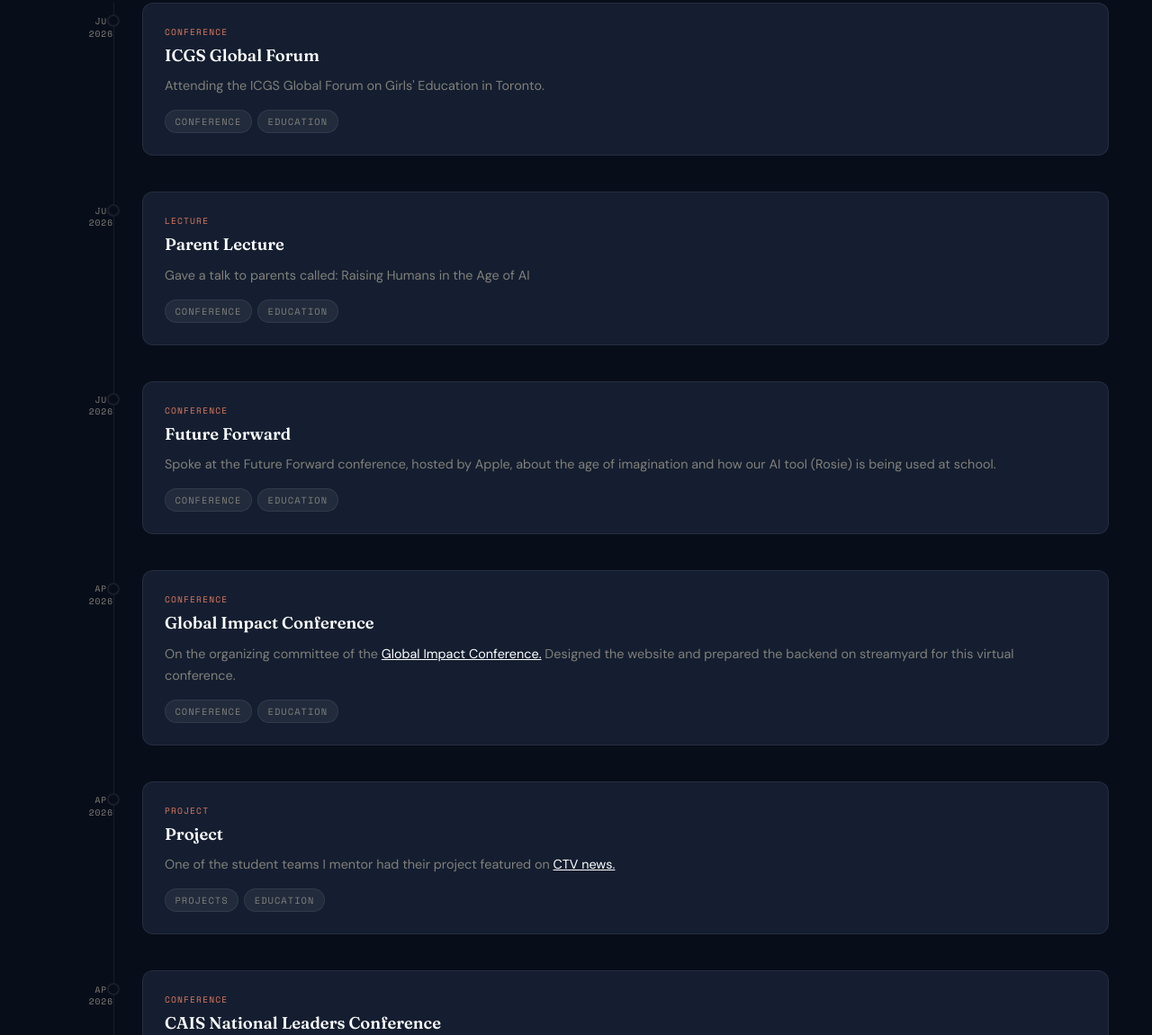
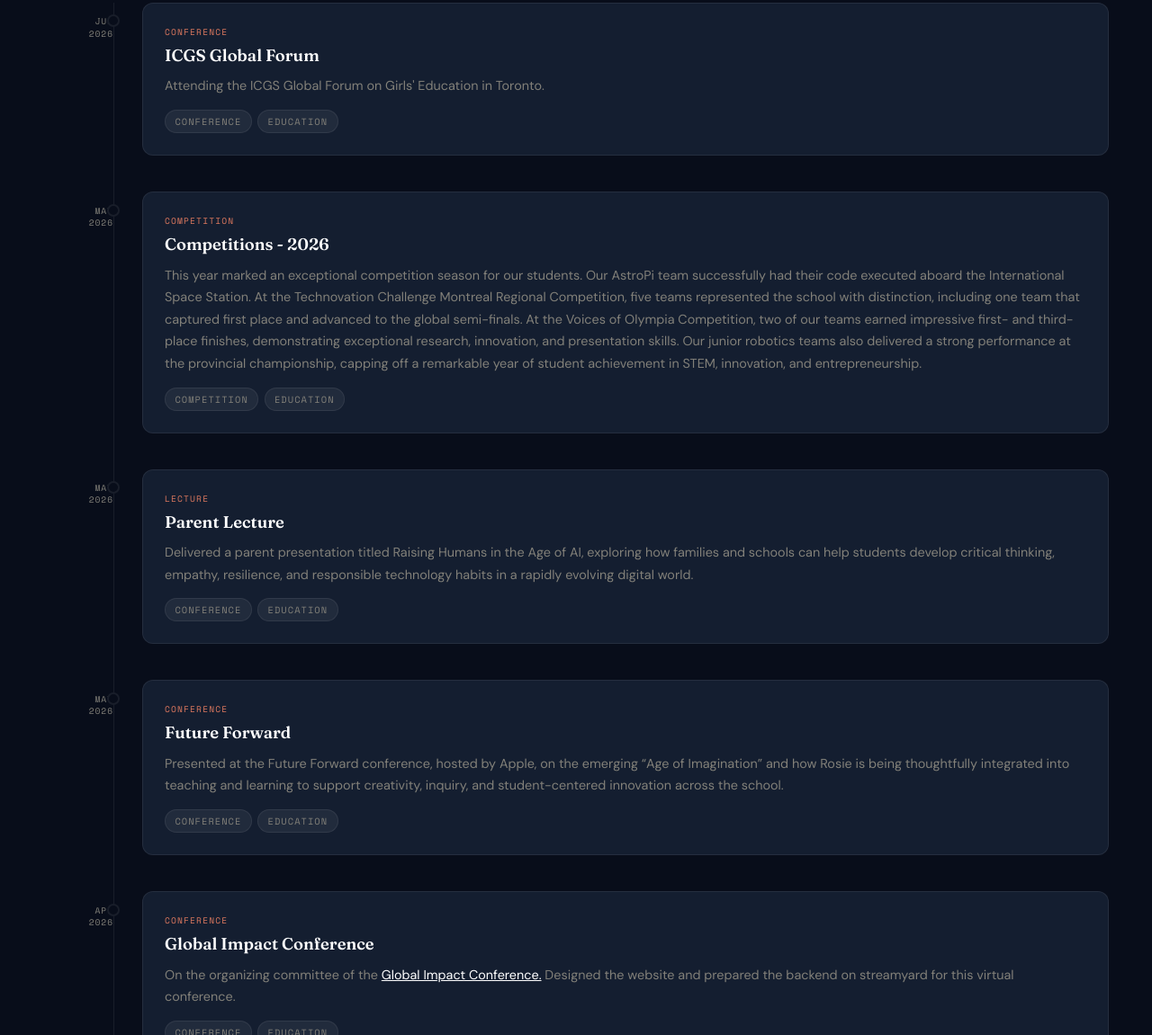
Before and after one commit to amalialiogas/amalia42, a plain HTML site: page pages/about.html in a window 1280 px wide. Shown: the part 1431-2582 px from the top of the page at 90% size. Drawn offline with nearby package versions, Linux system fonts and the light colour scheme.

Commit message:
Update about.html with new competition and lecture details for May 2026, enhancing descriptions and clarifying event contributions.

```diff
--- a/pages/about.html
+++ b/pages/about.html
@@ -271,11 +271,23 @@
 
 
     <div class="note-entry" data-reveal>
-      <div class="note-date">Jun<br>2026</div>
+      <div class="note-date">May<br>2026</div>
+      <div class="note-body">
+        <span class="note-type">Competition</span>
+        <h3>Competitions - 2026</h3>
+        <p>This year marked an exceptional competition season for our students. Our AstroPi team successfully had their code executed aboard the International Space Station. At the Technovation Challenge Montreal Regional Competition, five teams represented the school with distinction, including one team that captured first place and advanced to the global semi-finals. At the Voices of Olympia Competition, two of our teams earned impressive first- and third-place finishes, demonstrating exceptional research, innovation, and presentation skills. Our junior robotics teams also delivered a strong performance at the provincial championship, capping off a remarkable year of student achievement in STEM, innovation, and entrepreneurship.</p>
+        <div class="note-tags"><span class="tag">Competition</span><span class="tag">Education</span></div>
+      </div>
+    </div>
+
+
+
+    <div class="note-entry" data-reveal>
+      <div class="note-date">May<br>2026</div>
       <div class="note-body">
         <span class="note-type">Lecture</span>
         <h3>Parent Lecture</h3>
-        <p>Gave a talk to parents called: Raising Humans in the Age of AI</p>
+        <p>Delivered a parent presentation titled Raising Humans in the Age of AI, exploring how families and schools can help students develop critical thinking, empathy, resilience, and responsible technology habits in a rapidly evolving digital world.</p>
         <div class="note-tags"><span class="tag">Conference</span><span class="tag">Education</span></div>
       </div>
     </div>
@@ -283,11 +295,11 @@
 
 
     <div class="note-entry" data-reveal>
-      <div class="note-date">Jun<br>2026</div>
+      <div class="note-date">May<br>2026</div>
       <div class="note-body">
         <span class="note-type">Conference</span>
         <h3>Future Forward</h3>
-        <p>Spoke at the Future Forward conference, hosted by Apple, about the age of imagination and how our AI tool (Rosie) is being used at school.</p>
+        <p>Presented at the Future Forward conference, hosted by Apple, on the emerging “Age of Imagination” and how Rosie is being thoughtfully integrated into teaching and learning to support creativity, inquiry, and student-centered innovation across the school.</p>
         <div class="note-tags"><span class="tag">Conference</span><span class="tag">Education</span></div>
       </div>
     </div>
```
